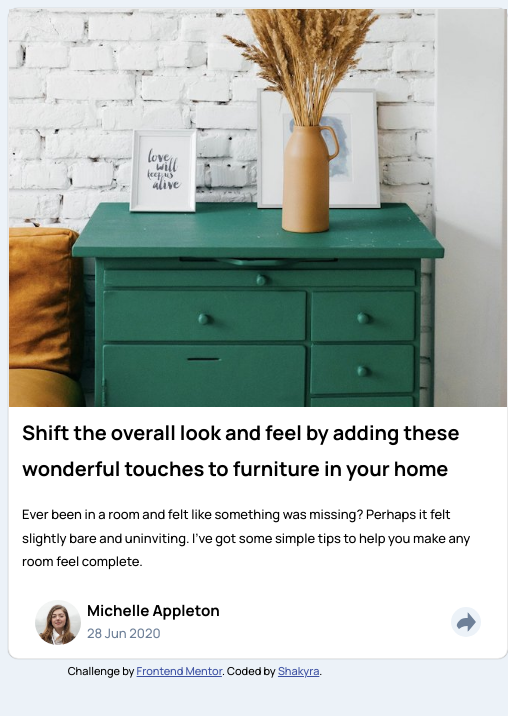
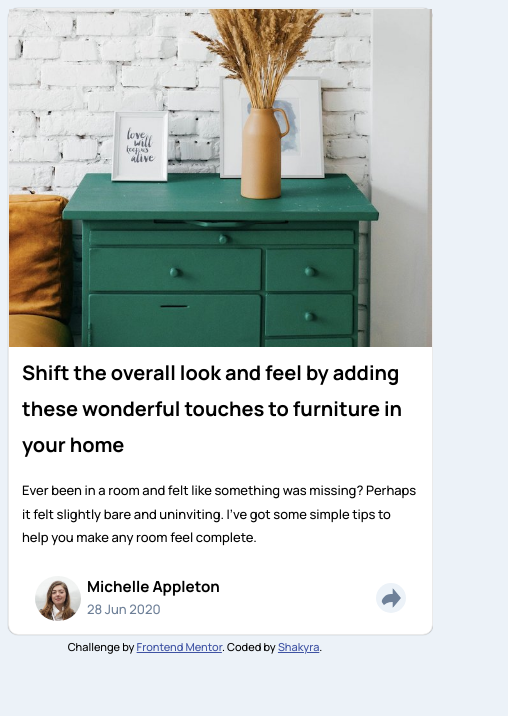
Before and after one commit to shakyra/ArticlePreviewChallenge, a plain HTML site: page index.html in a window 390 px wide. Shown: the whole page, 508 px wide, since content can reach past the window. Drawn offline with Linux system fonts and the light colour scheme.

Commit message:
Changed mobile friendly min-width to 425px

```diff
--- a/styles.css
+++ b/styles.css
@@ -107,7 +107,7 @@ time {
 
   .article-container {
     flex-direction: column;
-    min-width: 500px;
+    min-width: 425px;
   }
 
   .image-column {
```
